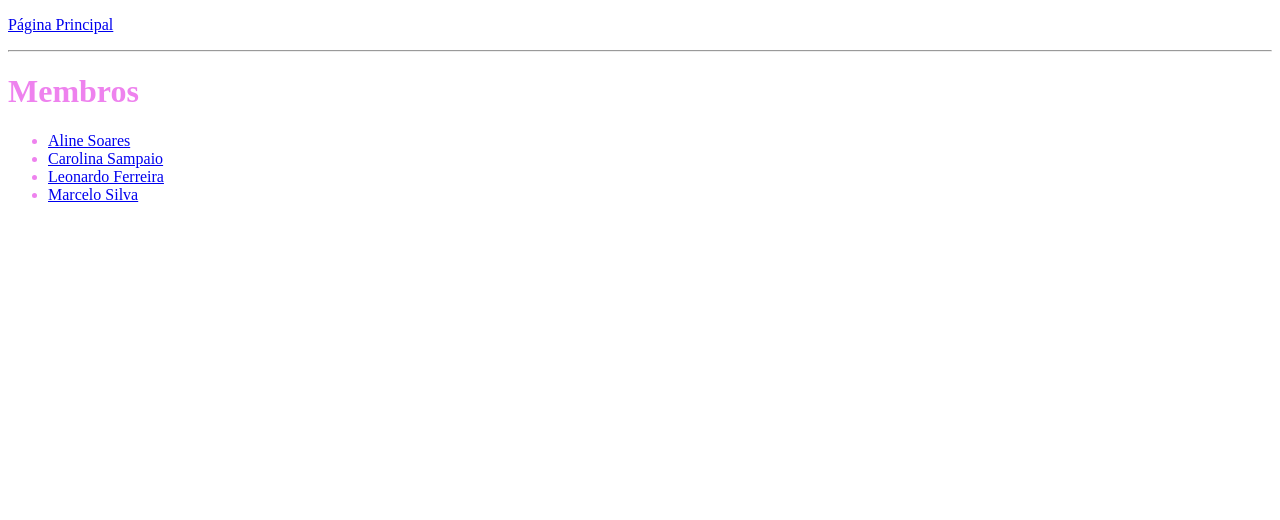
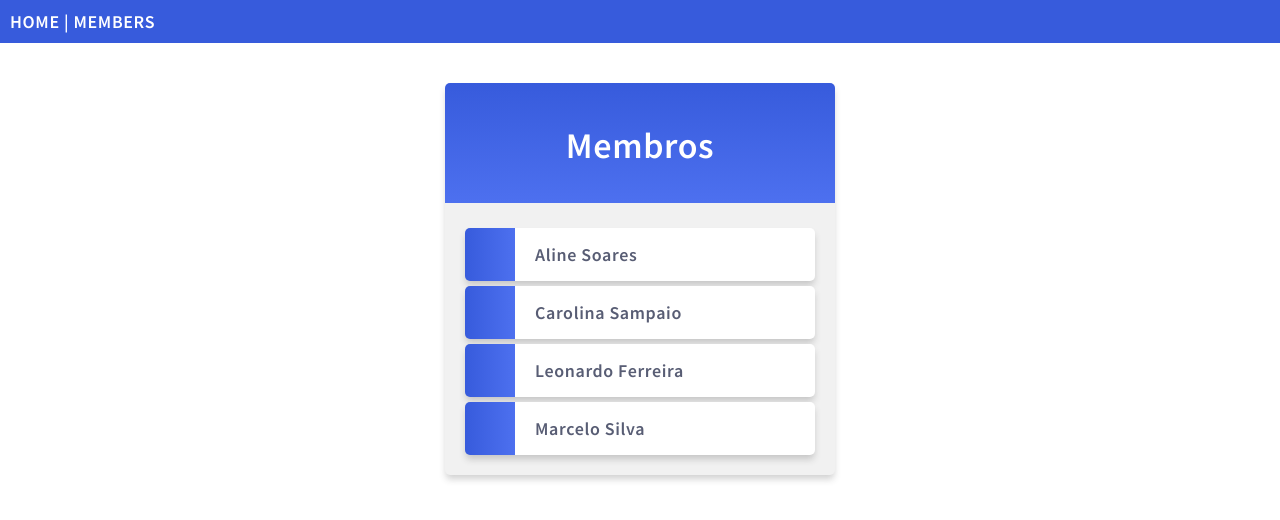
Before and after one commit to brunocnog/Curso-Django, a Django app: page /members/ in a window 1280 px wide. Shown: the top 520 px of the page. Run offline with Django 5.2, Linux system fonts and the light colour scheme; data comes from the database, SQL or seed files in the repository; both versions use the stored data as it was after the commit.

Commit message:
Melhorando a aparência do Projeto
- Feita alterações em /mystaticfiles/mystyles.css
- Feita alterações em /members/templates/master.html
- Feita alterações em /members/templates/all_members.html
- Feita alterações em /members/templates/details.html
- Feita alterações m /members/templates/main.html
- Executado python manage.py collectstatic depois python manage.py runserver

```diff
--- a/W3Schools/members/templates/all_members.html
+++ b/W3Schools/members/templates/all_members.html
@@ -7,7 +7,7 @@
 
 {% block content %}
 
-    <p><a href="/">Página Principal</a></p>
+    <!-- <p><a href="/">Página Principal</a></p>
     <hr>
 
   <h1>Membros</h1>
@@ -16,5 +16,14 @@
     {% for x in mymembers %}
       <li><a href="details/{{ x.id }}">{{ x.firstname }} {{ x.lastname }}</a></li>
     {% endfor %}
-  </ul>
+  </ul> -->
+
+  <div class="mycard">
+    <h1>Membros</h1>
+    <ul>
+      {% for x in mymembers %}
+        <li onclick="window.location = 'details/{{ x.id }}'">{{ x.firstname }} {{ x.lastname }}</li>
+      {% endfor %}
+    </ul>
+  </div>
 {% endblock %}
--- a/W3Schools/members/templates/master.html
+++ b/W3Schools/members/templates/master.html
@@ -4,10 +4,15 @@
 <head>
     <meta charset="UTF-8">
     <meta name="viewport" content="width=device-width, initial-scale=1.0">
-    <link rel="stylesheet" href="{% static 'myglobal.css' %}">
+    <link rel="stylesheet" href="{% static 'mystyles.css' %}">
     <title>{% block title %}{% endblock %}</title>
 </head>
 <body>
+
+    <div class="topnav">
+        <a href="/">HOME</a> |
+        <a href="/members">MEMBERS</a>
+    </div>
 
     {% block content %}
 
--- /dev/null
+++ b/W3Schools/mystaticfiles/mystyles.css
@@ -0,0 +1,63 @@
+@import url('https://fonts.googleapis.com/css2?family=Source+Sans+Pro:wght@400;600&display=swap');
+body {
+  margin:0;
+  font: 600 18px 'Source Sans Pro', sans-serif;
+  letter-spacing: 0.64px;
+  color: #585d74;
+}
+.topnav {
+  background-color:#375BDC;
+  color:#ffffff;
+  padding:10px;
+}
+.topnav a:link, .topnav a:visited {
+  text-decoration: none;
+  color: #ffffff;
+}
+.topnav a:hover, .topnav a:active {
+  text-decoration: underline;
+}
+.mycard {
+  background-color: #f1f1f1;
+  background-image: linear-gradient(to bottom, #375BDC, #4D70EF);
+  background-size: 100% 120px;
+  background-repeat: no-repeat;
+  margin: 40px auto;
+  width: 350px;
+  border-radius: 5px;
+  box-shadow: 0 5px 7px -1px rgba(51, 51, 51, 0.23);
+  padding: 20px;
+}
+.mycard h1 {
+  text-align: center;
+  color:#ffffff;
+  margin:20px 0 60px 0;
+}
+ul {
+  list-style-type: none;
+  padding: 0;
+  margin: 0;
+}
+li {
+  background-color: #ffffff;
+  background-image: linear-gradient(to right, #375BDC, #4D70EF);
+  background-size: 50px 60px;
+  background-repeat: no-repeat;
+  cursor: pointer;
+  transition: transform .25s;
+  border-radius: 5px;
+  box-shadow: 0 5px 7px -1px rgba(51, 51, 51, 0.23);
+  padding: 15px;
+  padding-left: 70px;
+  margin-top: 5px;
+}
+li:hover {
+  transform: scale(1.1);
+}
+a:link, a:visited {
+  color: #375BDC;
+}
+.main, .main h1 {
+  text-align:center;
+  color:#375BDC;
+}
--- /dev/null
+++ b/W3Schools/productionfiles/mystyles.css
@@ -0,0 +1,3 @@
+body {
+  background-color: darkolivegreen;
+}
```
Also changed, not shown: W3Schools/members/templates/details.html (+16 -4 lines), W3Schools/members/templates/main.html (+11 -5 lines), W3Schools/db.sqlite3.
